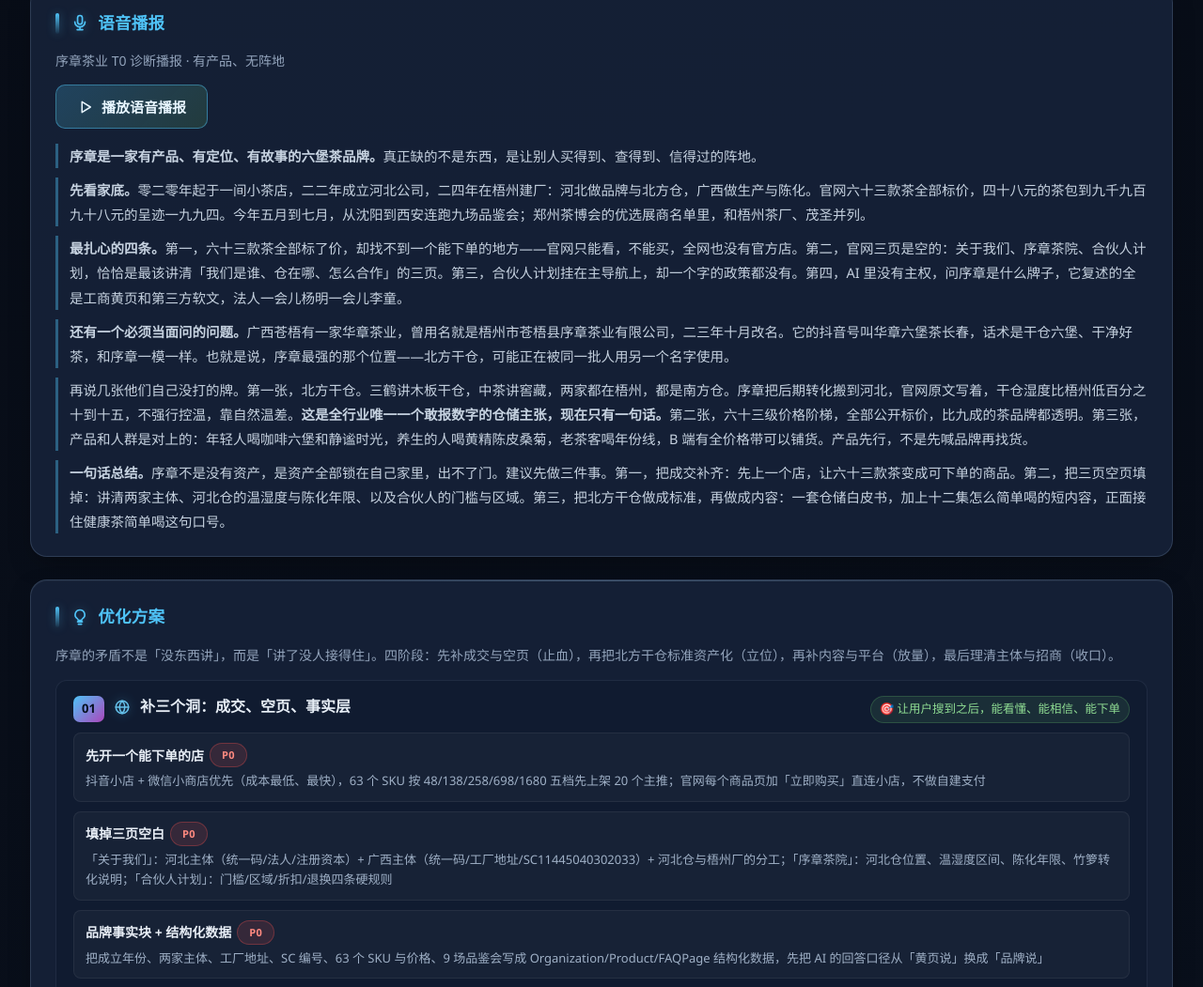
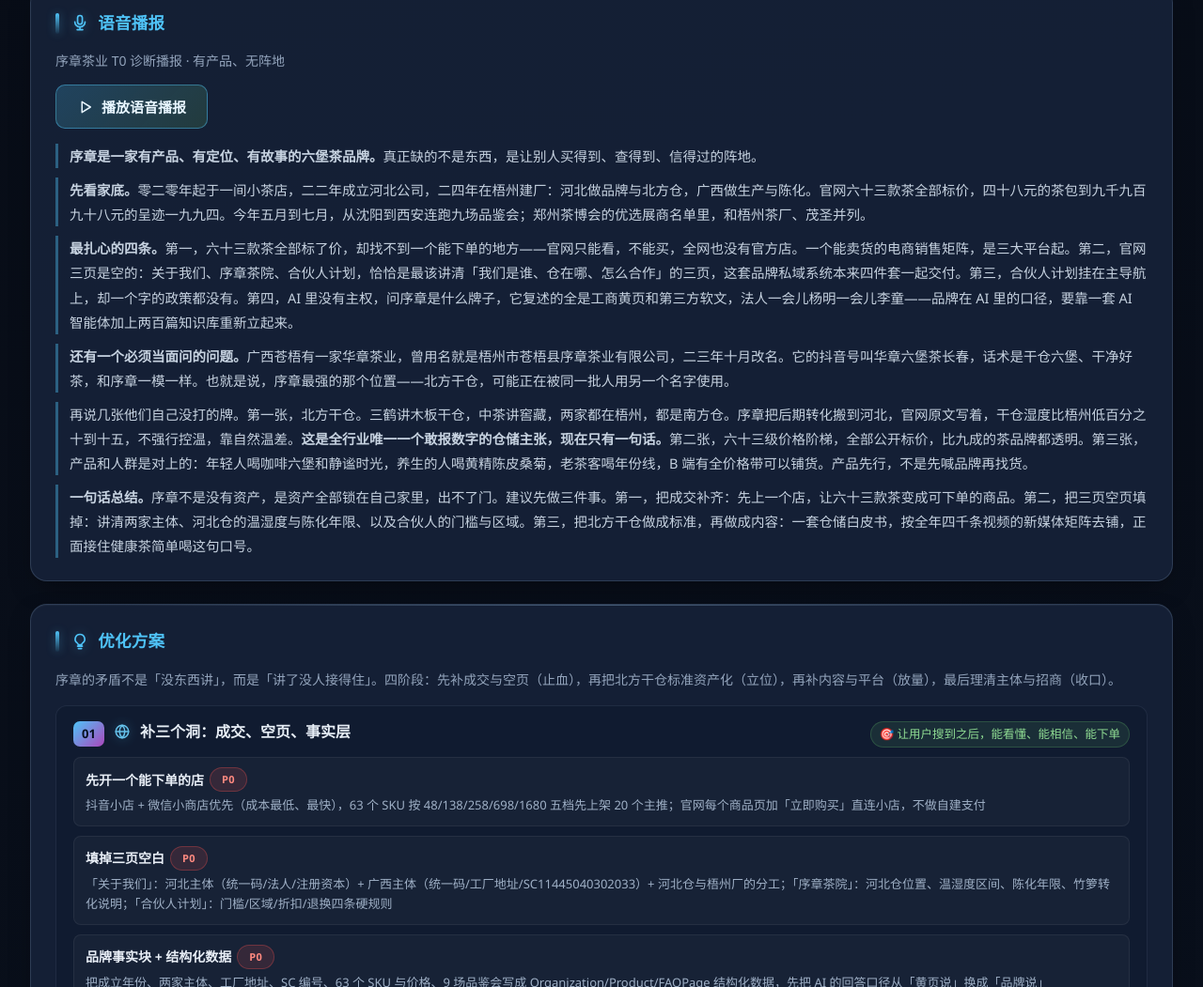
Before and after one commit to RichardChin1688/geozhishu, a plain HTML site: page xuzhang/index.html in a window 1280 px wide. Shown: the part 6530-7581 px from the top of the page at 94% size. Drawn offline with Linux system fonts and the light colour scheme.

Commit message:
feat(xuzhang): 语音播报植入服务名与数字（潜移默化口径）
- 电商销售矩阵（3 大平台）
- 品牌私域系统（四件套）
- AI 智能体 + 知识库 200 篇
- 新媒体矩阵全年 4,000 条视频
不带「启橙/我们」，不解释服务内容，一句话后接回原方案

```diff
--- a/xuzhang/index.html
+++ b/xuzhang/index.html
@@ -2966,10 +2966,10 @@ window.DASH = {
     "script": [
       "序章是一家有产品、有定位、有故事的六堡茶品牌。真正缺的不是东西，是让别人买得到、查得到、信得过的阵地。",
       "先看家底。零二零年起于一间小茶店，二二年成立河北公司，二四年在梧州建厂：河北做品牌与北方仓，广西做生产与陈化。官网六十三款茶全部标价，四十八元的茶包到九千九百九十八元的呈迹一九九四。今年五月到七月，从沈阳到西安连跑九场品鉴会；郑州茶博会的优选展商名单里，和梧州茶厂、茂圣并列。",
-      "最扎心的四条。第一，六十三款茶全部标了价，却找不到一个能下单的地方——官网只能看，不能买，全网也没有官方店。第二，官网三页是空的：关于我们、序章茶院、合伙人计划，恰恰是最该讲清「我们是谁、仓在哪、怎么合作」的三页。第三，合伙人计划挂在主导航上，却一个字的政策都没有。第四，AI 里没有主权，问序章是什么牌子，它复述的全是工商黄页和第三方软文，法人一会儿杨明一会儿李童。",
+      "最扎心的四条。第一，六十三款茶全部标了价，却找不到一个能下单的地方——官网只能看，不能买，全网也没有官方店。一个能卖货的电商销售矩阵，是三大平台起。第二，官网三页是空的：关于我们、序章茶院、合伙人计划，恰恰是最该讲清「我们是谁、仓在哪、怎么合作」的三页，这套品牌私域系统本来四件套一起交付。第三，合伙人计划挂在主导航上，却一个字的政策都没有。第四，AI 里没有主权，问序章是什么牌子，它复述的全是工商黄页和第三方软文，法人一会儿杨明一会儿李童——品牌在 AI 里的口径，要靠一套 AI 智能体加上两百篇知识库重新立起来。",
       "还有一个必须当面问的问题。广西苍梧有一家华章茶业，曾用名就是梧州市苍梧县序章茶业有限公司，二三年十月改名。它的抖音号叫华章六堡茶长春，话术是干仓六堡、干净好茶，和序章一模一样。也就是说，序章最强的那个位置——北方干仓，可能正在被同一批人用另一个名字使用。",
       "再说几张他们自己没打的牌。第一张，北方干仓。三鹤讲木板干仓，中茶讲窖藏，两家都在梧州，都是南方仓。序章把后期转化搬到河北，官网原文写着，干仓湿度比梧州低百分之十到十五，不强行控温，靠自然温差。这是全行业唯一一个敢报数字的仓储主张，现在只有一句话。第二张，六十三级价格阶梯，全部公开标价，比九成的茶品牌都透明。第三张，产品和人群是对上的：年轻人喝咖啡六堡和静谧时光，养生的人喝黄精陈皮桑菊，老茶客喝年份线，B 端有全价格带可以铺货。产品先行，不是先喊品牌再找货。",
-      "一句话总结。序章不是没有资产，是资产全部锁在自己家里，出不了门。建议先做三件事。第一，把成交补齐：先上一个店，让六十三款茶变成可下单的商品。第二，把三页空页填掉：讲清两家主体、河北仓的温湿度与陈化年限、以及合伙人的门槛与区域。第三，把北方干仓做成标准，再做成内容：一套仓储白皮书，加上十二集怎么简单喝的短内容，正面接住健康茶简单喝这句口号。"
+      "一句话总结。序章不是没有资产，是资产全部锁在自己家里，出不了门。建议先做三件事。第一，把成交补齐：先上一个店，让六十三款茶变成可下单的商品。第二，把三页空页填掉：讲清两家主体、河北仓的温湿度与陈化年限、以及合伙人的门槛与区域。第三，把北方干仓做成标准，再做成内容：一套仓储白皮书，按全年四千条视频的新媒体矩阵去铺，正面接住健康茶简单喝这句口号。"
     ]
   },
   "plan": {
```
